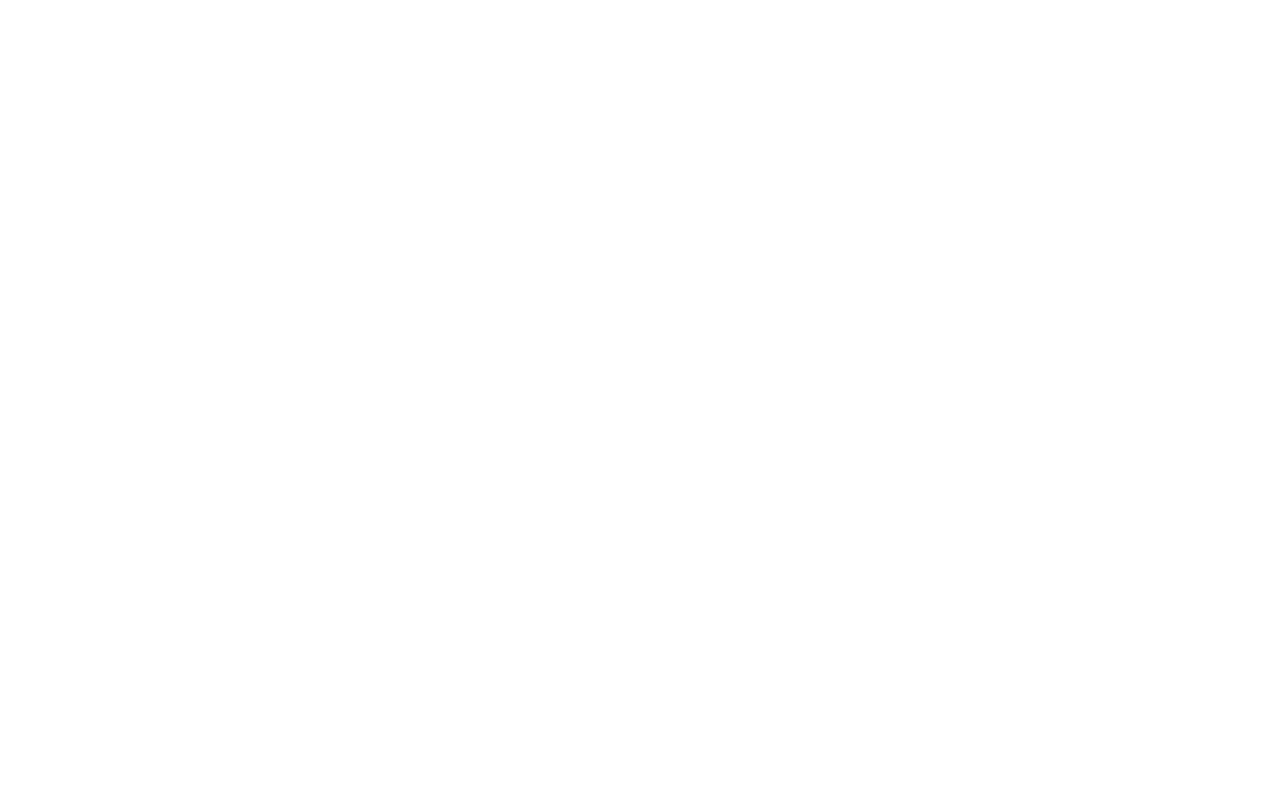
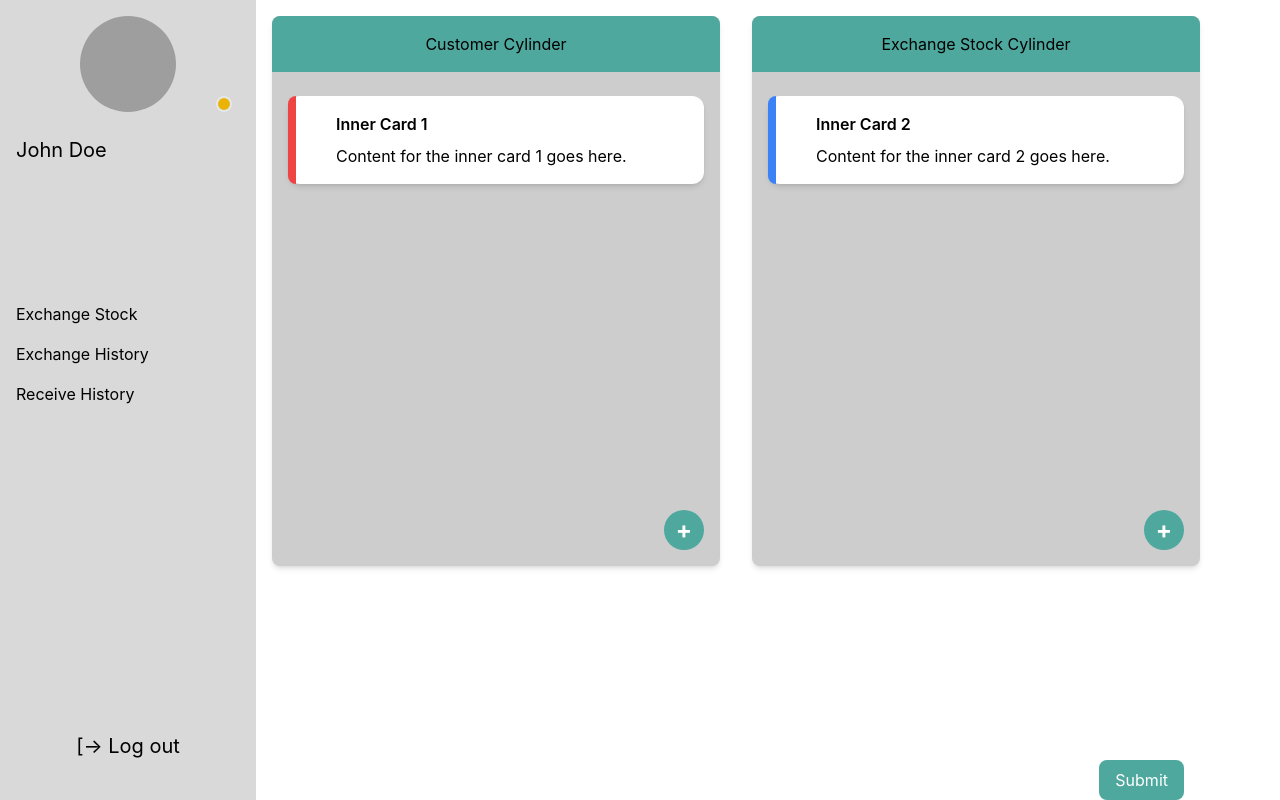
Before and after one commit to tediyo/Amaga-UI, a React (Create React App) app: page /exchange in a window 1280 px wide. Before the commit this address had no page. Built offline with nearby package versions, Linux system fonts and the light colour scheme; no server answers; grey boxes are pictures that could not be loaded.

Commit message:
Exchange stock

```diff
--- a/src/App.js
+++ b/src/App.js
@@ -4,6 +4,7 @@
 import { BrowserRouter as Router, Route, Routes } from 'react-router-dom';
 import Login from './Components/Login/Login.js';
 import Inventory from './Components/Inventory/Inventory.js';
+import Exchange_stock from './Components/Exchange_stock/Exchange_stock.js';
 
 const App = () => {
   return (
@@ -11,6 +12,7 @@
       <Routes>
         <Route path="/" element={<Login />} />
         <Route path="/inventory" element={<Inventory />} />
+        <Route path="/exchange" element={<Exchange_stock />} />
       </Routes>
     </Router>
   );
--- /dev/null
+++ b/src/Components/Exchange_stock/Exchange_stock.js
@@ -0,0 +1,119 @@
+import React, { useState, useEffect } from 'react';
+import { Link } from 'react-router-dom';
+import axios from 'axios';
+
+const Exchange_stock = () => {
+  // State to store profile data
+  const [profile, setProfile] = useState({
+    name: '',
+    profilePicture: 'https://picsum.photos/200',
+    isAvailable: false, // Availability status
+  });
+
+  // Fetch profile data from the backend
+  useEffect(() => {
+    axios.get('https://your-backend-api.com/profile')
+      .then(response => {
+        setProfile({
+          name: response.data.name,
+          profilePicture: 'https://picsum.photos/200', // response.data.profilePicture,
+          isAvailable: response.data.isAvailable, // Fetch availability status
+        });
+      })
+      .catch(error => {
+        console.error('Error fetching profile data:', error);
+      });
+  }, []);
+
+  return (
+    <div className="flex">
+      {/* Side bar */}
+      <div className="bg-[#D9D9D9] text-white w-64 p-4 min-h-screen flex flex-col">
+        {/* Profile Section */}
+        <div className="relative flex flex-col items-center mb-4">
+          <img src={profile.profilePicture} alt="Profile" className="w-24 h-24 rounded-full mb-2 relative" />
+          <span className="text-lg font-semibold">{profile.name}</span>
+
+          {/* Availability Status Indicator */}
+          <div
+            className={`absolute bottom-2 right-2 w-4 h-4 rounded-full border-2 ${
+              profile.isAvailable ? 'bg-green-500' : 'bg-yellow-500'
+            }`}
+          ></div>
+        </div>
+
+        <h2 className="text-xl text-black mb-4">John Doe</h2>
+
+        {/* Navigation Links centered vertically */}
+        <div className="flex-grow flex flex-col justify-center w-full">
+          <nav className="w-full flex flex-col h-[300px]">
+            <Link className="block text-black py-2" to="/">Exchange Stock</Link>
+            <Link className="block text-black py-2" to="/content">Exchange History</Link>
+            <Link className="block text-black py-2" to="/footer">Receive History</Link>
+          </nav>
+        </div>
+
+        {/* Logout Button */}
+        <div className="mt-auto p-4">
+          <button className="bg-[#D9D9D9] text-black py-2 px-4 rounded-lg w-full flex items-center justify-center">
+            <span className="text-xl">{'[-> Log out'}</span>
+          </button>
+        </div>
+      </div>
+
+      {/* Main content area */}
+      <div className="flex flex-grow p-4 space-x-8 relative">
+        {/* Adjust space-x-8 for spacing */}
+        {/* Card 1 */}
+        <div className="bg-[#CDCDCD] shadow-md rounded-lg p-4 flex-1 h-[550px] relative">
+          <div className="bg-[#4EA89E] text-black text-center py-4 rounded-t-lg absolute top-0 left-0 w-full">
+            Customer Cylinder
+          </div>
+          {/* Content area for Card 1 */}
+          <div className="relative mt-16"> {/* Adjust margin-top to ensure content is below the label */}
+            <div className="bg-[#FFFFFF] shadow-md rounded-xl p-4 relative">
+              <div className="absolute left-0 top-0 h-full w-2 bg-red-500 rounded-l-xl"></div> {/* Vertical Rectangle */}
+              <div className="pl-8"> {/* Padding-left to ensure content doesn't overlap with the rectangle */}
+                <h4 className="text-md font-semibold mb-2">Inner Card 1</h4>
+                <p>Content for the inner card 1 goes here.</p>
+              </div>
+            </div>
+          </div>
+          {/* + Button outside of the inner card */}
+          <button className="absolute bottom-4 right-4 bg-[#4EA89E] text-white w-10 h-10 rounded-full flex items-center justify-center">
+            <span className="text-2xl font-bold">+</span>
+          </button>
+        </div>
+        {/* Card 2 */}
+        <div className="bg-[#CDCDCD] shadow-md rounded-lg p-4 flex-1 h-[550px] relative">
+          <div className="bg-[#4EA89E] text-black text-center py-4 rounded-t-lg absolute top-0 left-0 w-full">
+            Exchange Stock Cylinder
+          </div>
+          {/* Content area for Card 2 */}
+          <div className="relative mt-16"> {/* Adjust margin-top to ensure content is below the label */}
+            <div className="bg-[#FFFFFF] shadow-md rounded-xl p-4 relative">
+              <div className="absolute left-0 top-0 h-full w-2 bg-blue-500 rounded-l-xl"></div> {/* Vertical Rectangle */}
+              <div className="pl-8"> {/* Padding-left to ensure content doesn't overlap with the rectangle */}
+                <h4 className="text-md font-semibold mb-2">Inner Card 2</h4>
+                <p>Content for the inner card 2 goes here.</p>
+              </div>
+            </div>
+          </div>
+          {/* + Button outside of the inner card */}
+          <button className="absolute bottom-4 right-4 bg-[#4EA89E] text-white w-10 h-10 rounded-full flex items-center justify-center">
+            <span className="text-2xl font-bold">+</span>
+          </button>
+        </div>
+         {/* Buttons at the bottom */}
+         <div className="flex justify-end p-4">
+          <div className="flex flex-col space-y-4 absolute bottom-0 right-24">
+
+            <button className="bg-[#4EA89E] text-white py-2 px-4 rounded-lg">Submit</button>
+          </div>
+        </div>
+      </div>
+    </div>
+  );
+};
+
+export default Exchange_stock;
```
